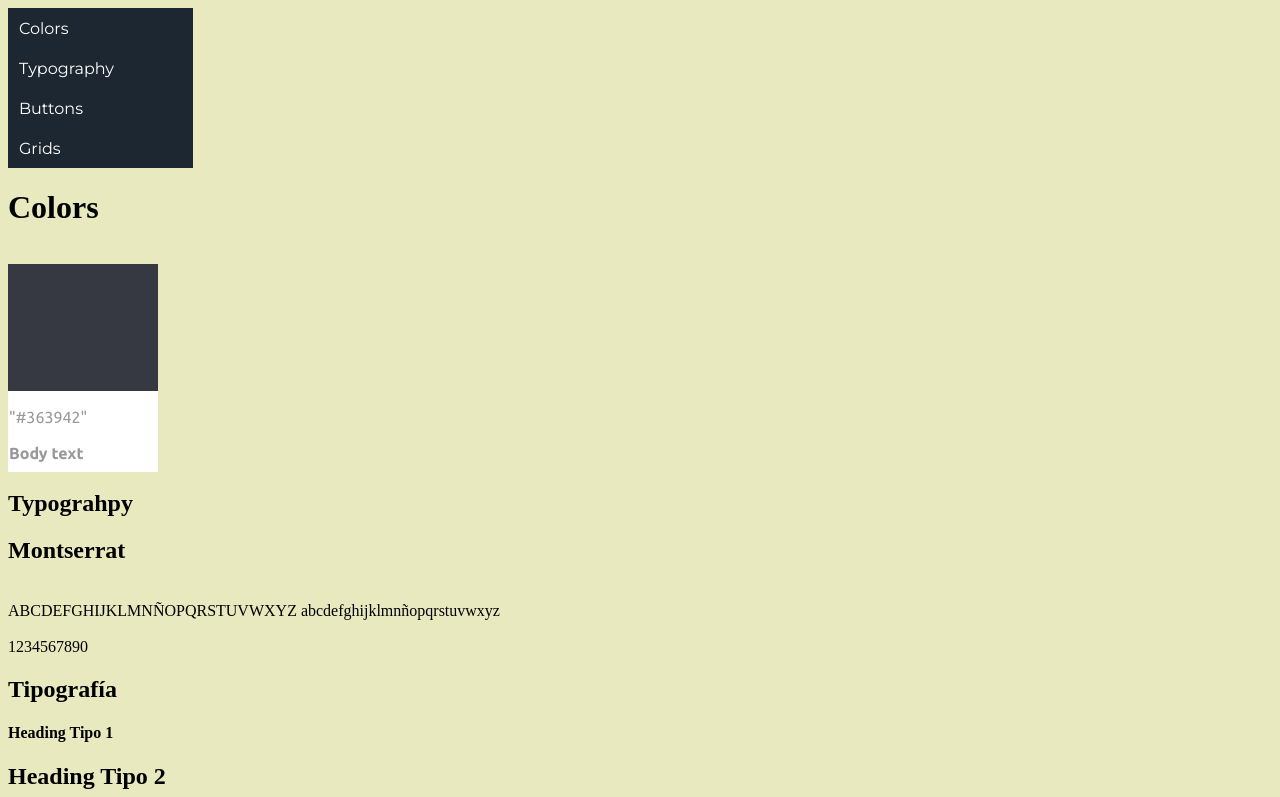
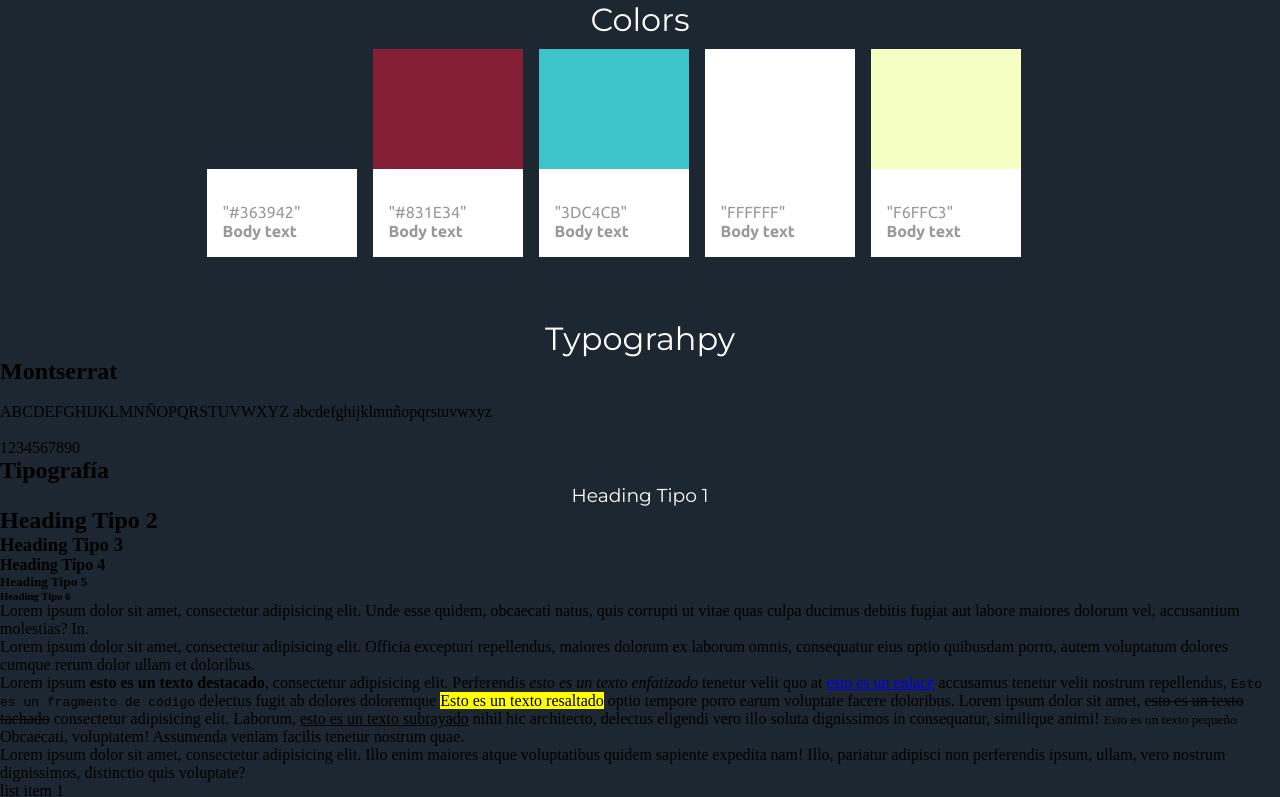
Before and after one commit to Naxtrico/portfolio, a plain HTML site: page type.html in a window 1280 px wide. Shown: the top 797 px of the page. Drawn offline with Linux system fonts and the light colour scheme.

Commit message:
added colors to style guide

```diff
--- a/css/style.css
+++ b/css/style.css
@@ -1,30 +1,83 @@
-.vertical_menu ul {
+*
+{margin:0px;
+	padding:0px;
+	-moz-box-sizing:border;
+	-webkit-box-sizing:border-box;
+	box-sizing:border-box;
+
+}
+#main-header {
+	background: #3DC4CB;
+	color:white;
+	height:80px;
+
+}
+#main-header a {
+	color:white;
+}
+#logo-header {
+	float:left;
+	padding: 15px 0 0 20px;
+	text-decoration: none;
+
+
+}
+#logo-header:hover {
+	color:##0b76a6;
+}
+nav{
+	float:right;
+}
+nav ul{
 	margin:0;
 	padding:0;
-	width:185px;
-    list-style-type: none;
-	border:0;
+	list-style:none;
+	padding-right:20px;
+	float:left;
+}
+nav ul li a{
+	display:block;
+	padding:0 10 px;
+	text-decoration:none;
+}
+nav ul li a:hover{
+	background:#0b76a6;
+}
+#main-content {
+	background:white;
+	width:90%;
+	max-width: 800px;
+	margin:20px auto;
+	box-shadow: 0 0 10px rgba (0,0,0,.1)
+}
+#main-content header,
+#main-content .content{
+	padding:40px;
+}
+
+#logo-header .site-desc {
+	display:block;
+	font-weight:300;
+	font-size: 0.8em;
+	color: #999;
+}
+
+h1 {
+	text-align: center;
+	font-family: 'Montserrat', sans-serif;
+	font-weight: 400;
+	color: white;
 
 }
 
-.vertical_menu ul li a{
-	text-decoration: none;
-	color: white;
-	padding:10.5px 11px;
-	background-color: #1C2731;
-	display:block;
-	font-family: 'Montserrat', sans-serif;
-
-}
-.vertical_menu ul li a:hover, .menu_simple ul li .current{
-	color:#1C2731;
-	background-color: #E9E9C0;
+.container{
+	margin: 0 auto;
+	width: 900px;
 }
 
 
-
 .color1 {
-	padding: 0;
+	padding: 0.1em 1% 0;
 	clear:both;
 	float:left;
 	width:100%;
@@ -33,21 +86,14 @@
 }
 .color1number {
 	background-color: #1C2731;
-	height: 5em;
-	width: 103%;
-	display: table-cell;
-	margin-bottom:0.5em;
-	padding:0;
+	height: 120px;
+	width: 100%;
 	font-size:2em;
 	text-align:center;
-	line-height: 2px;
 	vertical-align: middle;
 	overflow: hidden;
 	float: none;
 	position:absolute;
-	top:-0.25em;
-	left:-1.5%;
-	right:-1.5%;
 	color:white;
 }
 .color1preview {
@@ -58,16 +104,18 @@
 	font-family: 'Ubuntu', sans-serif;
 	line-height: 1.2em;
 	margin-bottom: 1em;
+	margin: 0.5em;
 	background-color:#fff;
 	height: 13em;
 	position:relative;
 	overflow: hidden;
 
+
 }
 .color1details {
 	padding: 1px;
-	margin-bottom:0.5em;
-	display:block;
+	margin-bottom:0.9em;
+	margin-left: 0.9em;
 	position:absolute;
 	bottom:0;
 	background-color: white;
@@ -77,3 +125,7 @@
 
 
 }
+.content{
+	padding-top:100px;
+	margin-top: 40px;
+}
--- a/type.html
+++ b/type.html
@@ -9,29 +9,48 @@
 </head>
 
 
-<body bgcolor="#E9E9C0">
-  <div class="vertical_menu">
-<ul>
-<li><a href="#">Colors</a></li>
-<li><a href="#">Typography</a></li>
-<li><a href="#">Buttons</a></li>
-<li><a href="#">Grids</a></li>
-</ul>
-</div>
+<body bgcolor="#1C2731">
+
+
   <div class="container">
-    <h1 class="container title">Colors</h1>
+    <h1 class="containertitle">Colors</h1>
+
     <main role="main">
       <ul class="color1">
         <li class="color1preview">
-          <span class="color1number" style="background-color: #363942;"></span>
+          <span class="color1number" style="background-color: #1C2731;"></span>
           <span class="color1details">
             <p>"#363942"</p>
+             <strong>Body text</strong></span>
+           </li>
+             <li class="color1preview">
+          <span class="color1number" style="background-color: #831E34;"></span>
+          <span class="color1details">
+            <p>"#831E34"</p>
+             <strong>Body text</strong></span>
+          </li>
+          <li class="color1preview">
+          <span class="color1number" style="background-color: #3DC4CB;"></span>
+          <span class="color1details">
+            <p>"3DC4CB"</p>
+             <strong>Body text</strong></span>
+          </li>
+          <li class="color1preview">
+          <span class="color1number" style="background-color: #FFFFFF;"></span>
+          <span class="color1details">
+            <p>"FFFFFF"</p>
+             <strong>Body text</strong></span>
+          </li>
+          <li class="color1preview">
+          <span class="color1number" style="background-color: #F6FFC3;"></span>
+          <span class="color1details">
+            <p>"F6FFC3"</p>
              <strong>Body text</strong></span>
           </li>
         </div>
 
 
-    <section class="content">
+    <div class="content">
       <main class="text content">
         <h1 class="title">Typograhpy</h1>
           <h2 class="subtitle">Montserrat</h2>
@@ -40,6 +59,7 @@
             abcdefghijklmnñopqrstuvwxyz</br>
             <br>1234567890</br>
           </p>
+        </div>
 
   <div class="page-wrap">
     <article>
```
Also changed, not shown: images/logo.png (added), 1 other file.
